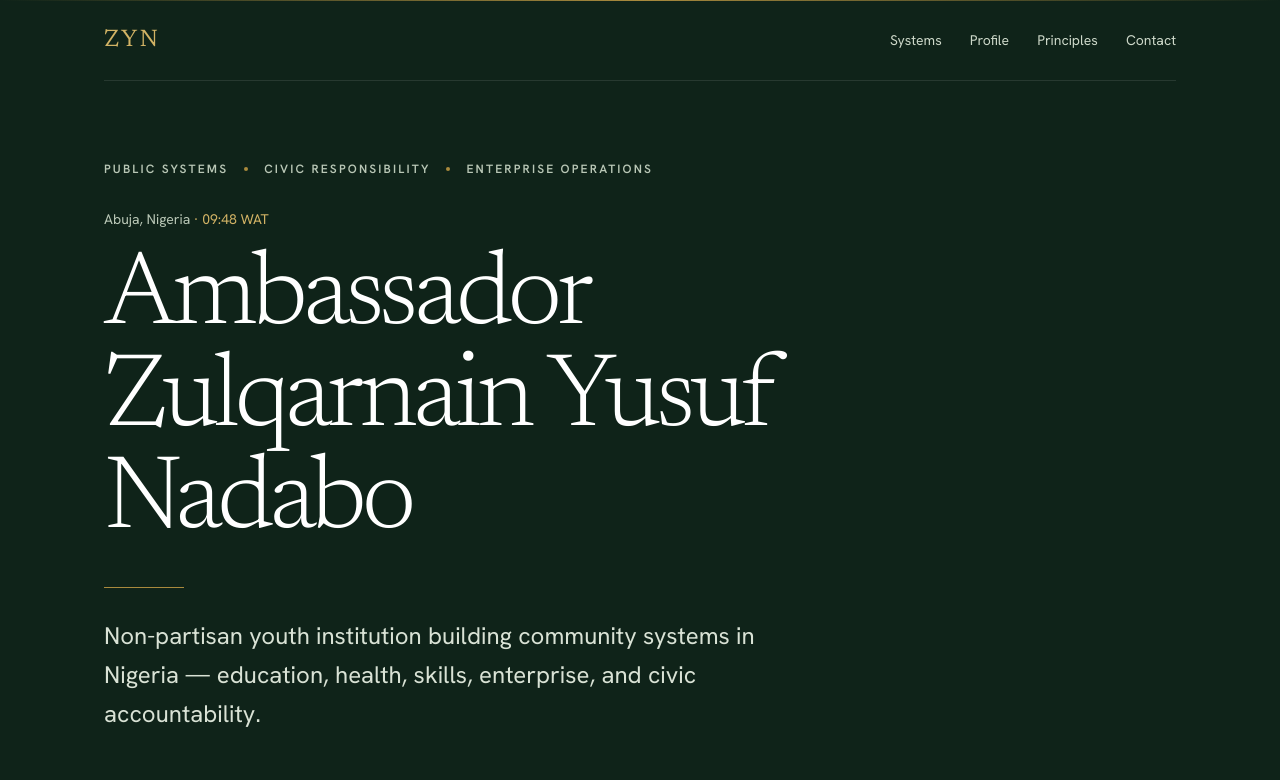
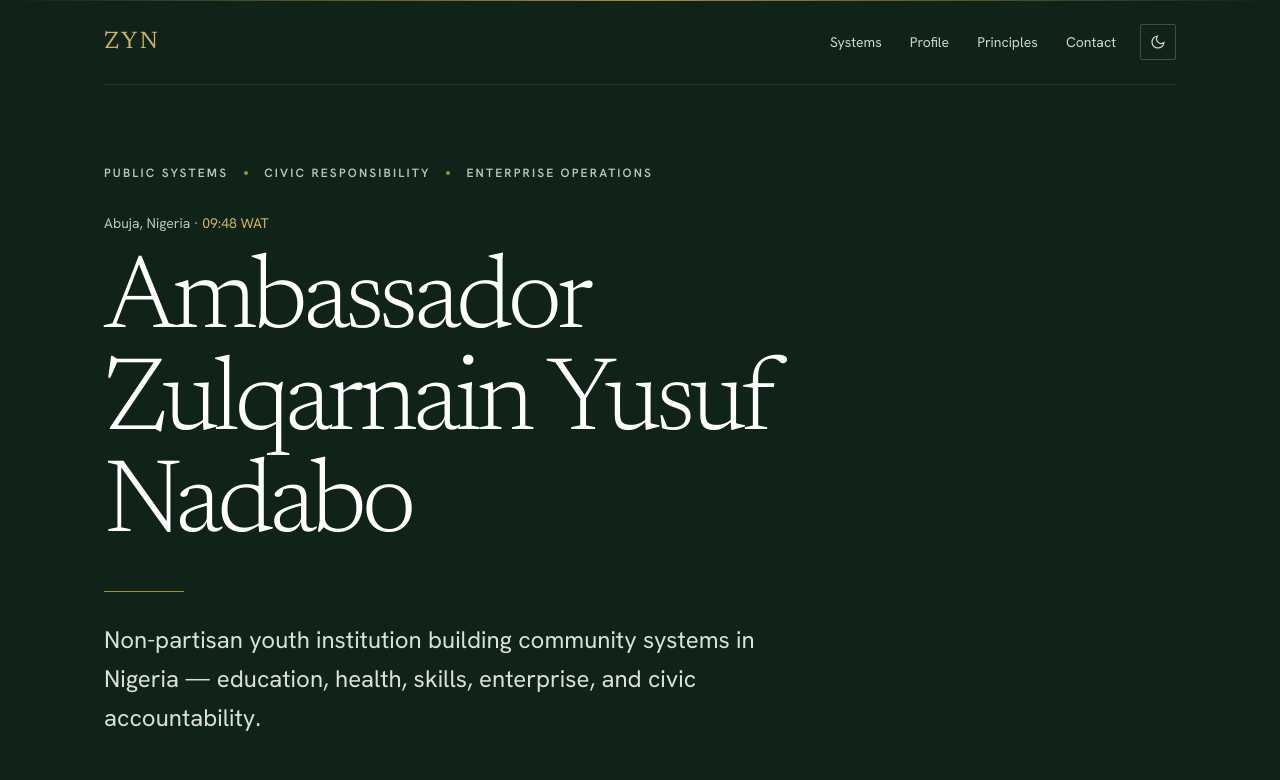
Before and after one commit to mrzulqarnainnadabo/zulqarnain-nadabo, a Next.js app: page / in a window 1280 px wide. Shown: the top 780 px of the page. Built offline with nearby package versions, Linux system fonts and the light colour scheme.

Commit message:
Add ThemeToggle to Hero navigation

```diff
--- a/components/Hero.jsx
+++ b/components/Hero.jsx
@@ -1,4 +1,5 @@
 import LocalTime from './LocalTime';
+import ThemeToggle from './ThemeToggle';
 import { person, roles } from '@/lib/content';
 
 /**
@@ -12,12 +13,15 @@
       <div className="mx-auto max-w-6xl px-6 md:px-10">
         <nav aria-label="Primary" className="flex items-center justify-between gap-4 border-b border-white/10 py-6 text-sm">
           <a href="#top" className="font-serif text-2xl tracking-[.08em] text-goldl no-underline" aria-label="Top of page">ZYN</a>
+          <div className="flex items-center gap-4 sm:gap-6">
             <ul className="flex flex-wrap justify-end gap-x-5 gap-y-2 text-[#cdd8c9] sm:gap-x-7">
               <li><a className="underline-offset-4 hover:text-white hover:underline" href="#systems">Systems</a></li>
               <li><a className="underline-offset-4 hover:text-white hover:underline" href="#profile">Profile</a></li>
               <li><a className="underline-offset-4 hover:text-white hover:underline" href="#principles">Principles</a></li>
               <li><a className="underline-offset-4 hover:text-white hover:underline" href="#contact">Contact</a></li>
             </ul>
+            <ThemeToggle />
+          </div>
         </nav>
 
         <div id="top" className="max-w-5xl pb-16 pt-14 md:pb-24 md:pt-20">
```
Lines whose indentation alone changed are shown as unchanged.
